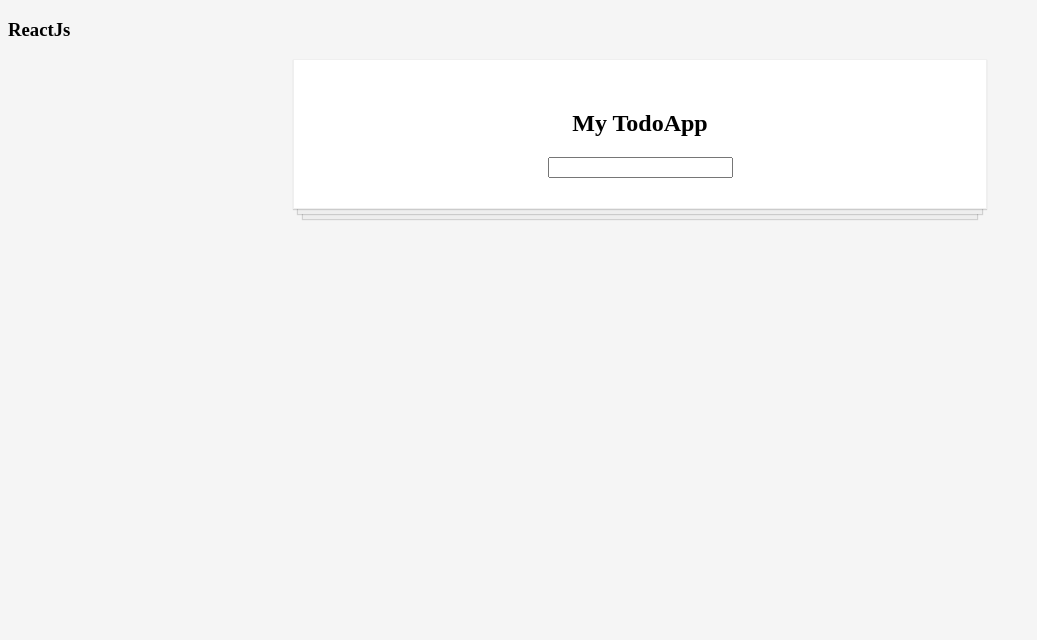
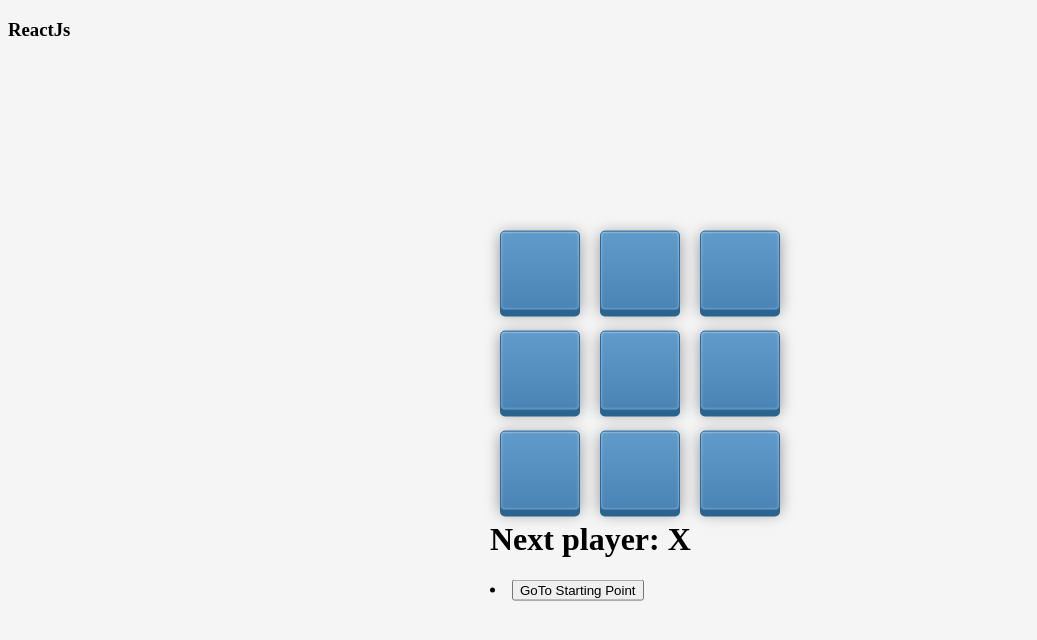
Before and after one commit to dipenparmar12/react-day, a React (Create React App) app: page / in a window 1280 px wide. Shown: the top 640 px of the page, without its empty margins (0-1037 px from the left). Built offline with nearby package versions, Linux system fonts and the light colour scheme.

Commit message:
1st build done

```diff
--- a/src/App.js
+++ b/src/App.js
@@ -1,6 +1,5 @@
 import React from 'react';
 import {} from './App.css';
-import TodoApp from './Practice/TodoApp/TodoApp';
 // import HelloWorld from './HelloWorld/HelloWorld';
 // import ClickTic from './Practice/ClickTic';
 // import LoginControl from './Practice/LoginControl';
@@ -12,7 +11,8 @@ import TodoApp from './Practice/TodoApp/TodoApp';
 // import FormHandlingMultipleInputs from './Practice/FormHandlingMultipleInputs';
 // import TempCalc from './Practice/TempCalc';
 // import TicTacTokGame from './Practice/TicTacTok/TicTacTokGame';
-// import Game from './Practice/TicTacTok/Game';
+import Game from './Practice/TicTacTok/Game';
+// import TodoApp from './Practice/TodoApp/TodoApp';
 
 export default function App() {
   return (
@@ -29,8 +29,8 @@ export default function App() {
       {/* <FormHandlingMultipleInputs /> */}
       {/* <TempCalc /> */}
       {/* <TicTacTokGame /> */}
-      {/* <Game /> */}
-      <TodoApp />
+      <Game />
+      {/* <TodoApp /> */}
     </div>
   );
 }
```
Also changed, not shown: package.json (+10 -2 lines), 1 other file (tests, documents, lock files or other folders).
